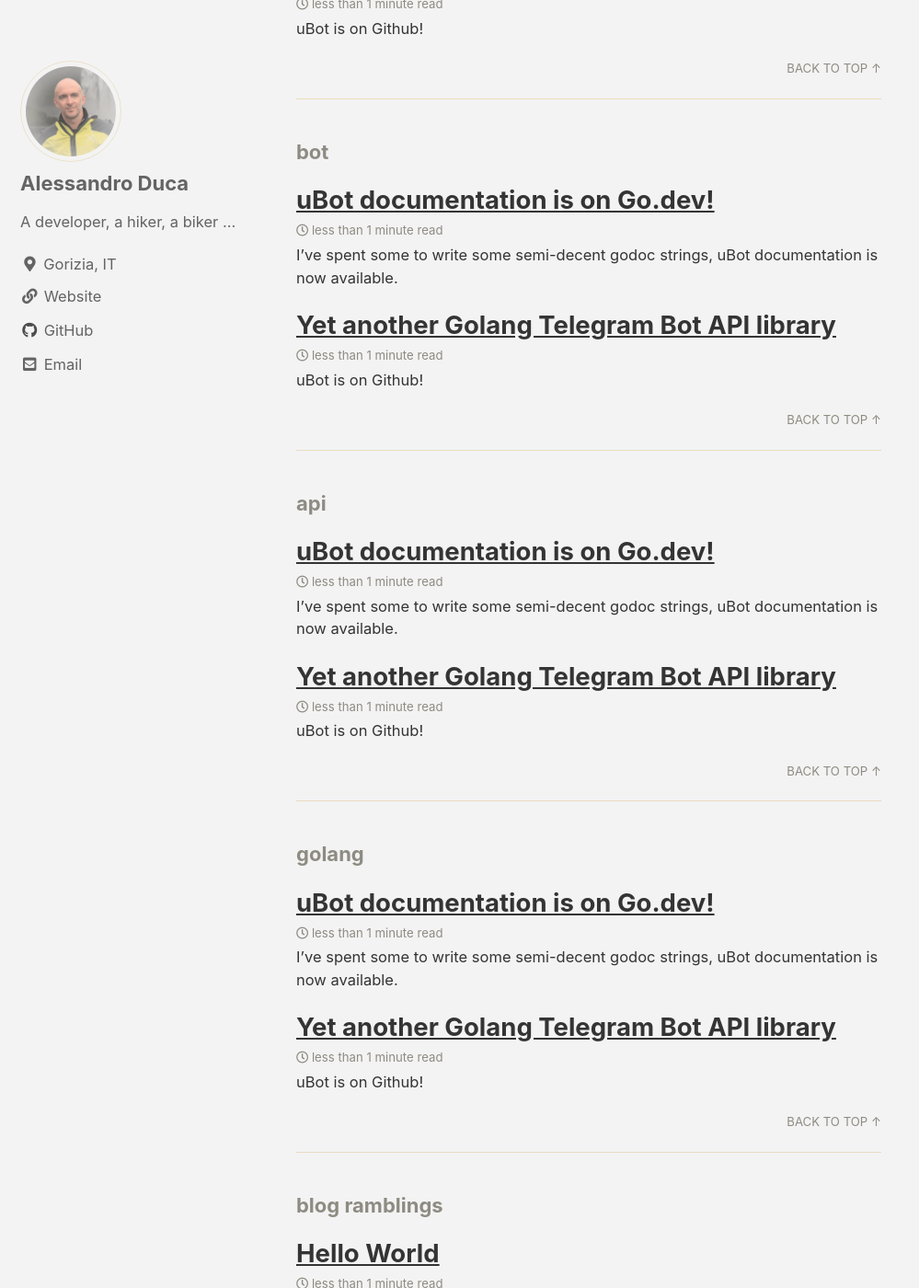
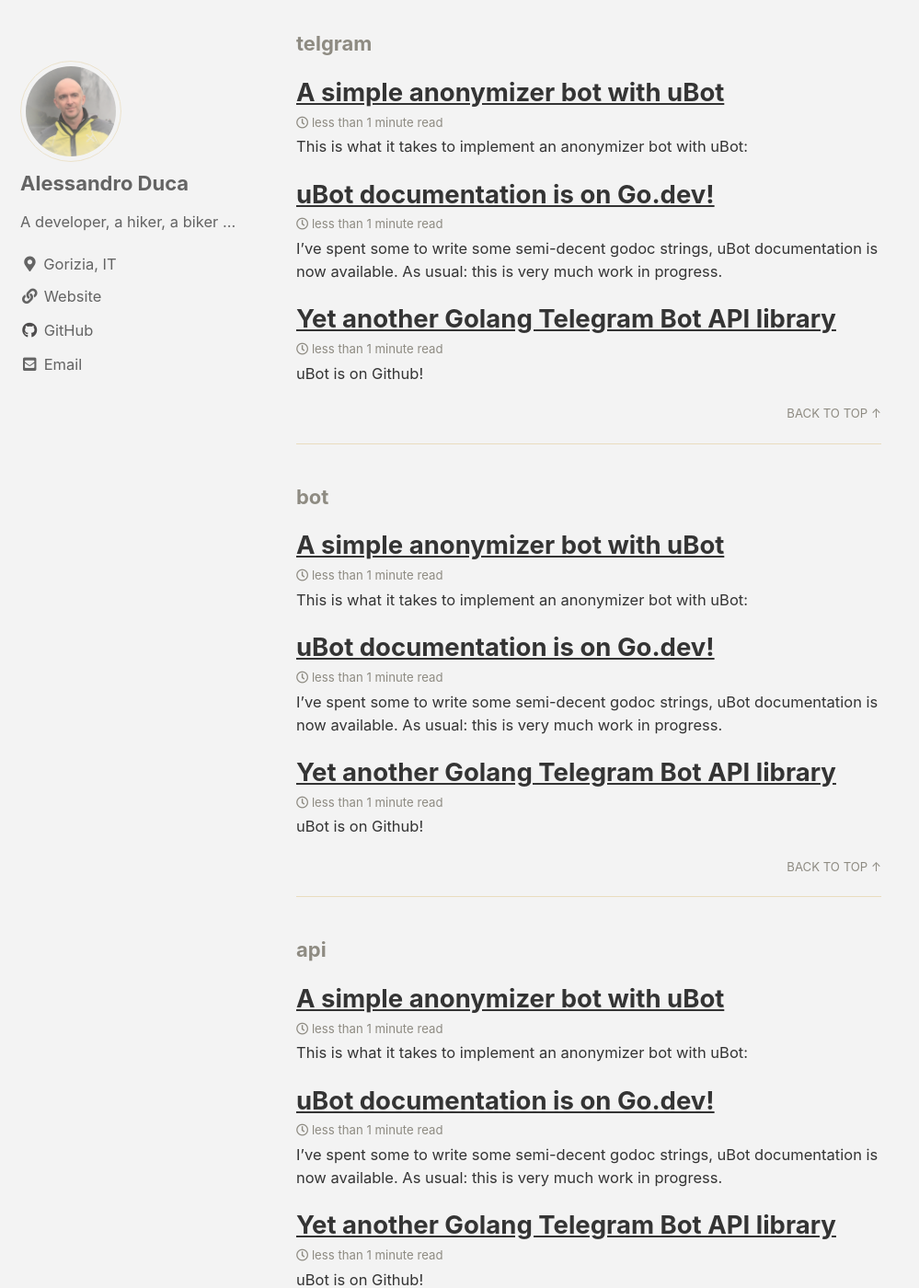
Before and after one commit to sdurz/sdurz-me, a Jekyll site: the page built from tags.html, in a window 1280 px wide and 1400 px high, scrolled down 1802 px. Shown: the whole window at 92% size, without its empty margins (0-999 px from the left). Built offline with Jekyll 4.4.1, drawn with Linux system fonts in a browser that asks for light colours; cached includes are drawn as plain includes; some of the changed text lies outside the part shown.

Commit message:
ubot docstrings and anonymizer example

````diff
--- a/_posts/2021-04-22-ubot-doc.md
+++ b/_posts/2021-04-22-ubot-doc.md
@@ -4,6 +4,6 @@ toc: false
 tags: git github telgram bot api golang documentation
 category: development
 ---
-I've spent some to write some semi-decent godoc strings, _uBot_ documentation is now available.
+I've spent some to write some semi-decent godoc strings, **uBot** documentation is now available. As usual: this is very much work in progress.
 
 Check it out on [pkg.go.dev](https://pkg.go.dev/github.com/sdurz/ubot).
--- /dev/null
+++ b/_posts/2021-04-25-anonymizer-bot-with-ubot.md
@@ -0,0 +1,57 @@
+---
+title: A simple anonymizer bot with uBot
+toc: false
+tags: git github telgram bot api golang documentation example go
+category: development
+---
+
+This is what it takes to implement an anonymizer bot with **uBot**:
+
+```golang
+package main
+
+import (
+	"context"
+	"flag"
+	"sync"
+
+	"github.com/sdurz/axon"
+	"github.com/sdurz/ubot"
+)
+
+var (
+	apiKey string
+)
+
+func init() {
+	flag.StringVar(&apiKey, "apikey", "", "api key")
+	flag.Parse()
+}
+
+func main() {
+	var (
+		wg  sync.WaitGroup
+		bot *ubot.Bot
+	)
+	bot = ubot.NewBot(&ubot.Configuration{APIToken: apiKey})
+	bot.AddMessageHandler(ubot.MessageIsPrivate, func(ctx context.Context, b *ubot.Bot, message axon.O) (done bool, err error) {
+		messageId, _ := message.GetInteger("message_id")
+		chatId, _ := message.GetInteger("chat.id")
+		bot.CopyMessage(axon.O{
+			"chat_id":      chatId,
+			"from_chat_id": chatId,
+			"message_id":   messageId,
+		})
+		return
+	})
+	bot.Forever(context.Background(), &wg, ubot.GetUpdatesSource)
+}
+```
+
+Just start it with your api key as a parameter:
+```bash
+$ ./anonymizer -apyKey <yourapikey>
+```
+
+As usual, you can get the code on [GitHub](https://github.com/sdurz/anonymizerbot), please remember that **uBot** is still very mych work in progress and your contibutions
+are always welcomed.
````
